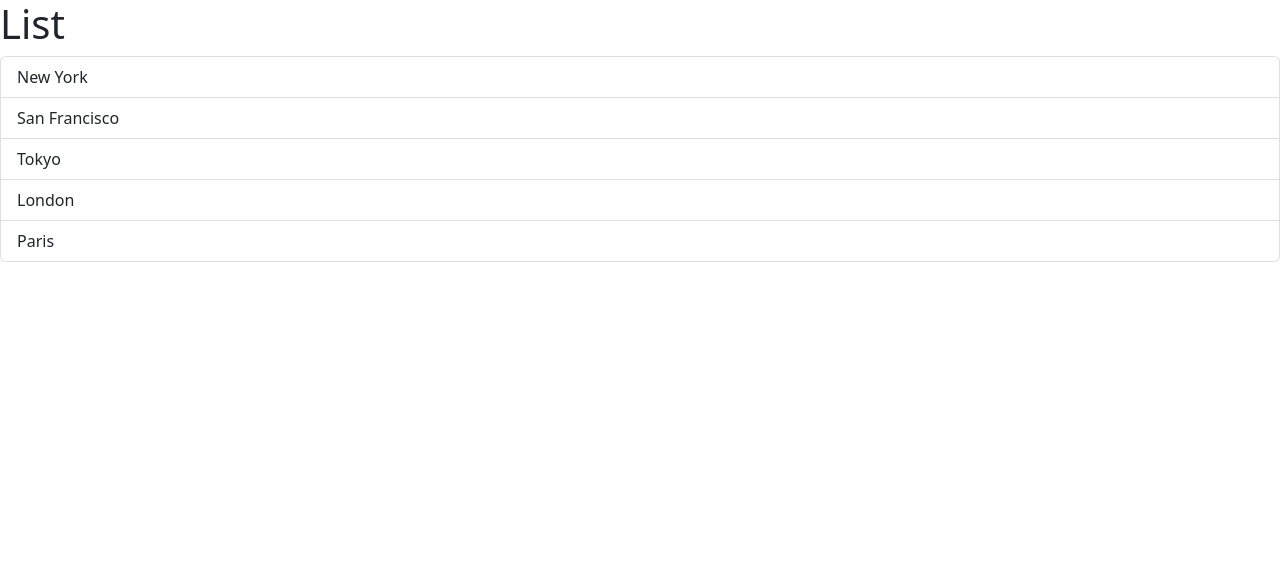
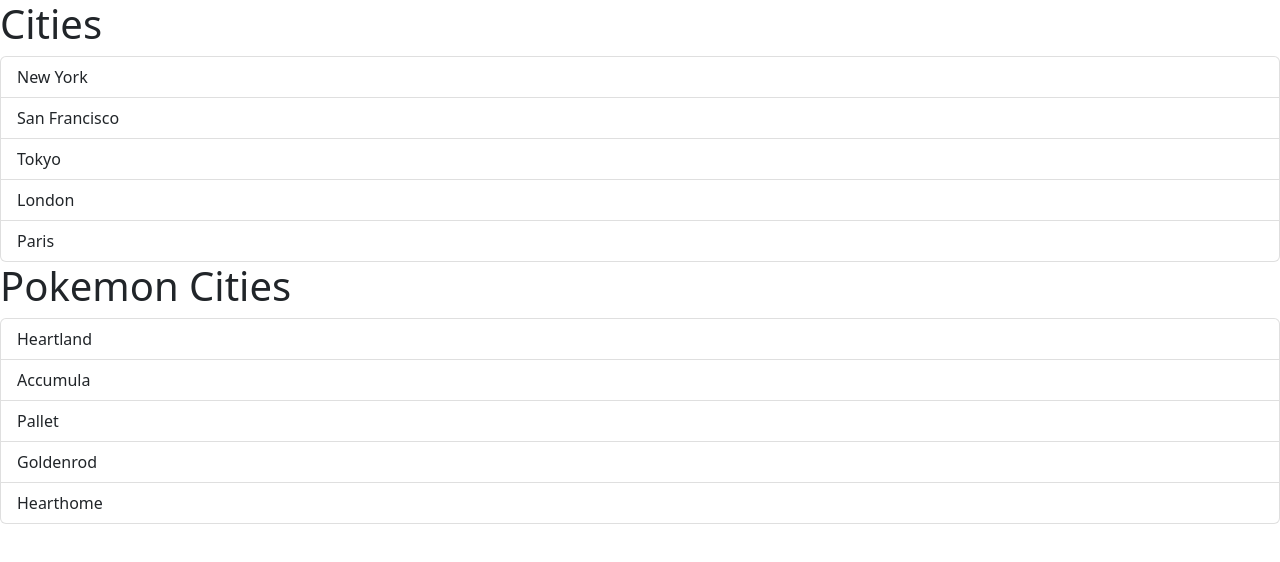
Before and after one commit to alenny21/React-App, a React (Create React App) app: page / in a window 1280 px wide. Shown: the top 562 px of the page. Built offline with nearby package versions, Linux system fonts and the light colour scheme.

Commit message:
Passing data to components via props

```diff
--- a/src/App.js
+++ b/src/App.js
@@ -1,9 +1,12 @@
 import ListGroup from "./ListGroup";
 
 function App() {
+  let items = ["New York", "San Francisco", "Tokyo", "London", "Paris"];
+  let items2 = ["Heartland", "Accumula", "Pallet", "Goldenrod", "Hearthome"];
   return (
     <div>
-      <ListGroup />
+      <ListGroup items={items} heading={"Cities"} />
+      <ListGroup items={items2} heading={"Pokemon Cities"} />
     </div>
   );
 }
--- a/src/ListGroup.js
+++ b/src/ListGroup.js
@@ -1,7 +1,6 @@
 import { useState } from "react";
 
-function ListGroup() {
-  let items = ["New York", "San Francisco", "Tokyo", "London", "Paris"];
+function ListGroup({ items, heading }) {
   const [selectedIndex, setSelectedIndex] = useState(-1);
 
   const getMessage = () => {
@@ -14,7 +13,7 @@
 
   return (
     <>
-      <h1>List</h1>
+      <h1>{heading}</h1>
       {getMessage()}
       <ul className="list-group">
         {items.map((item, index) => (
```
